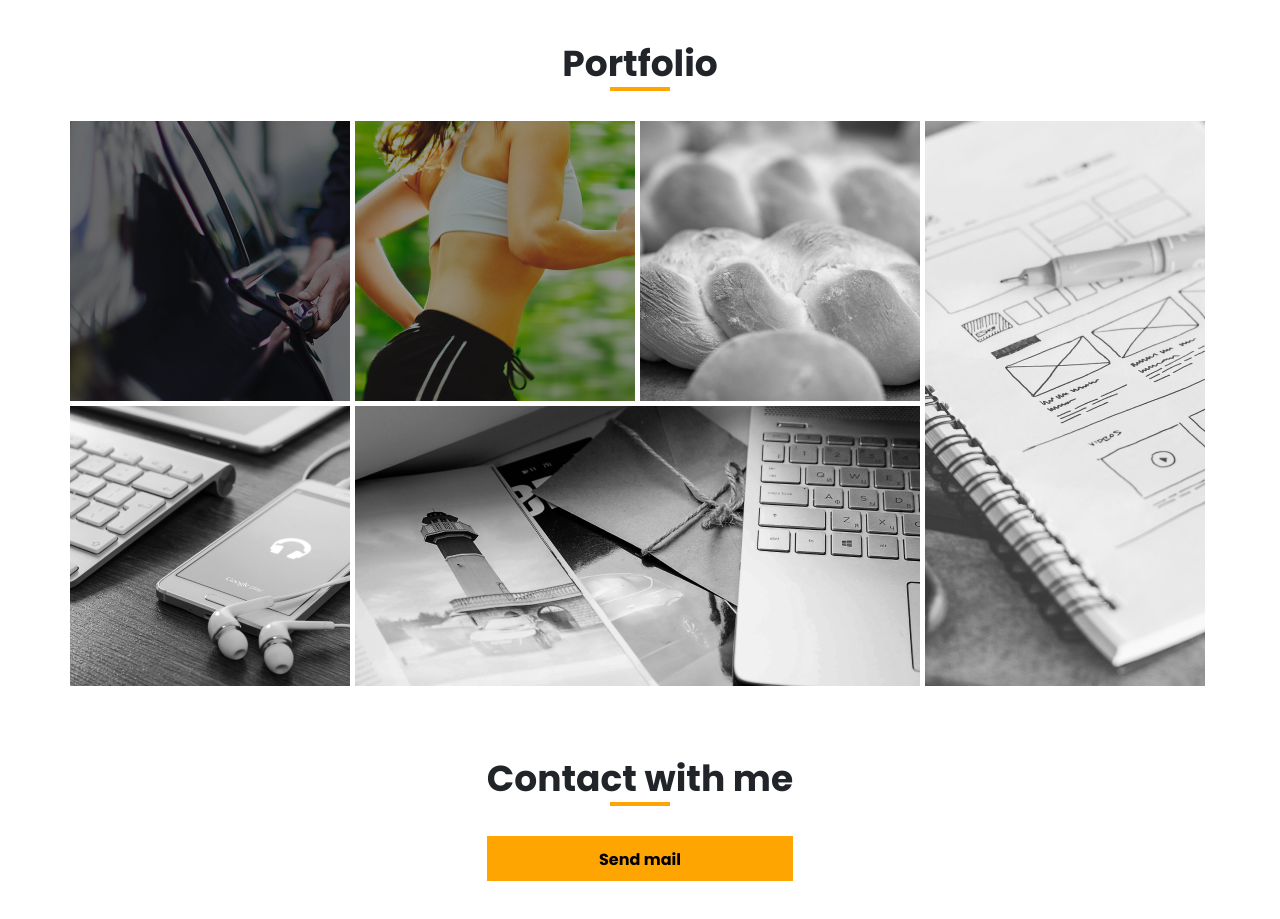
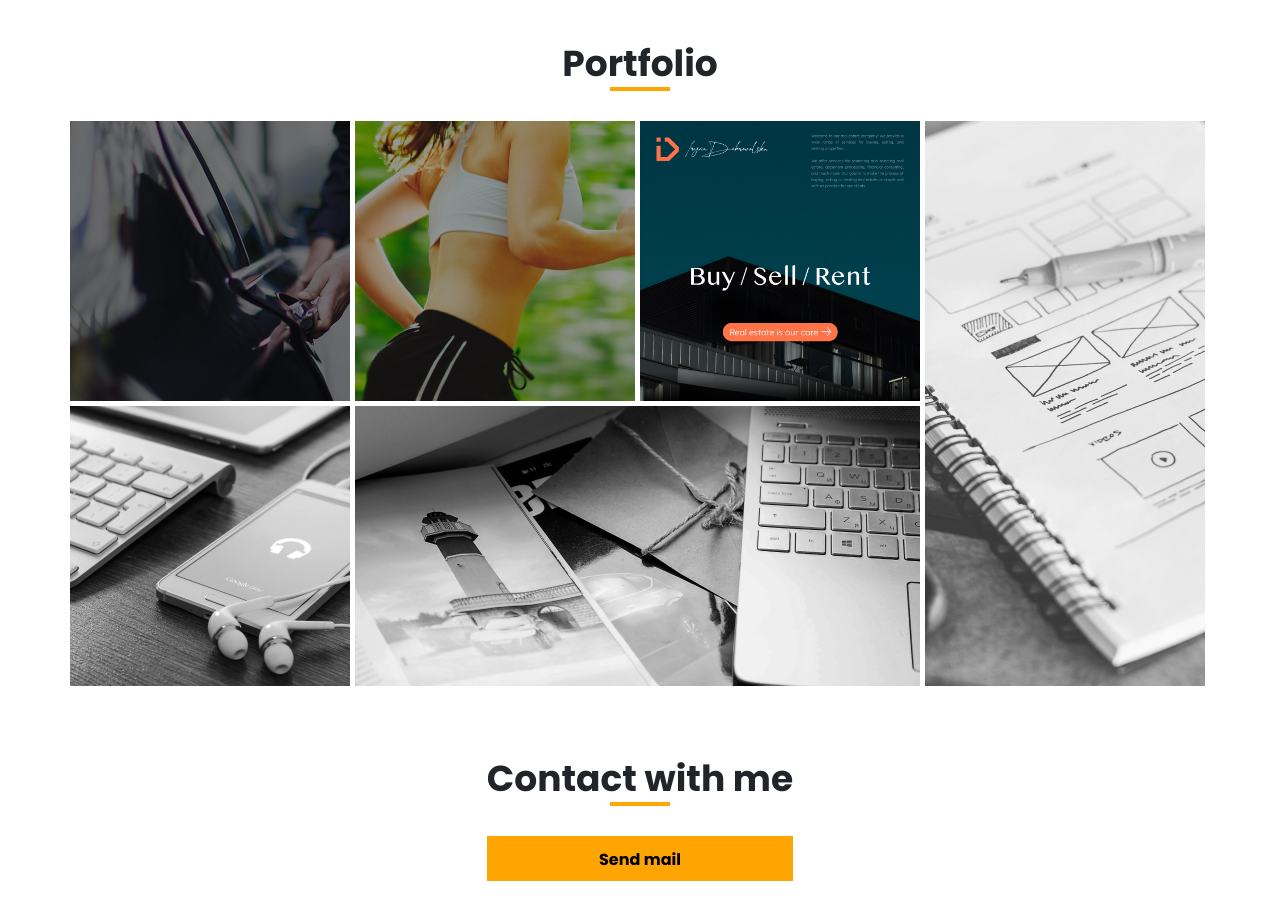
Before and after one commit to MaxStlmh/maxstlmh.github.io, a plain HTML site: page index.html in a window 1280 px wide. Shown: the part 1580-2499 px from the top of the page. Drawn offline with Linux system fonts and the light colour scheme; files whose address does not match are found by name.

Commit message:
Update index.html

```diff
--- a/index.html
+++ b/index.html
@@ -202,7 +202,7 @@
                     <img class="works" src="./img/works/pulse.jpg" alt="pulse">
                 </a>
                 <a href="https://makss-fabulous-site-3cfff0.webflow.io" class="portfolio__item">
-                    <img src="./img/works/Works_bread.jpg" alt="test">
+                    <img src="./img/works/Folder-Grey_Front.jpg" alt="test">
                 </a>
                 <a href="#" class="portfolio__item vertical">
                     <img src="./img/works/Works_plans.jpg" alt="test">
```
